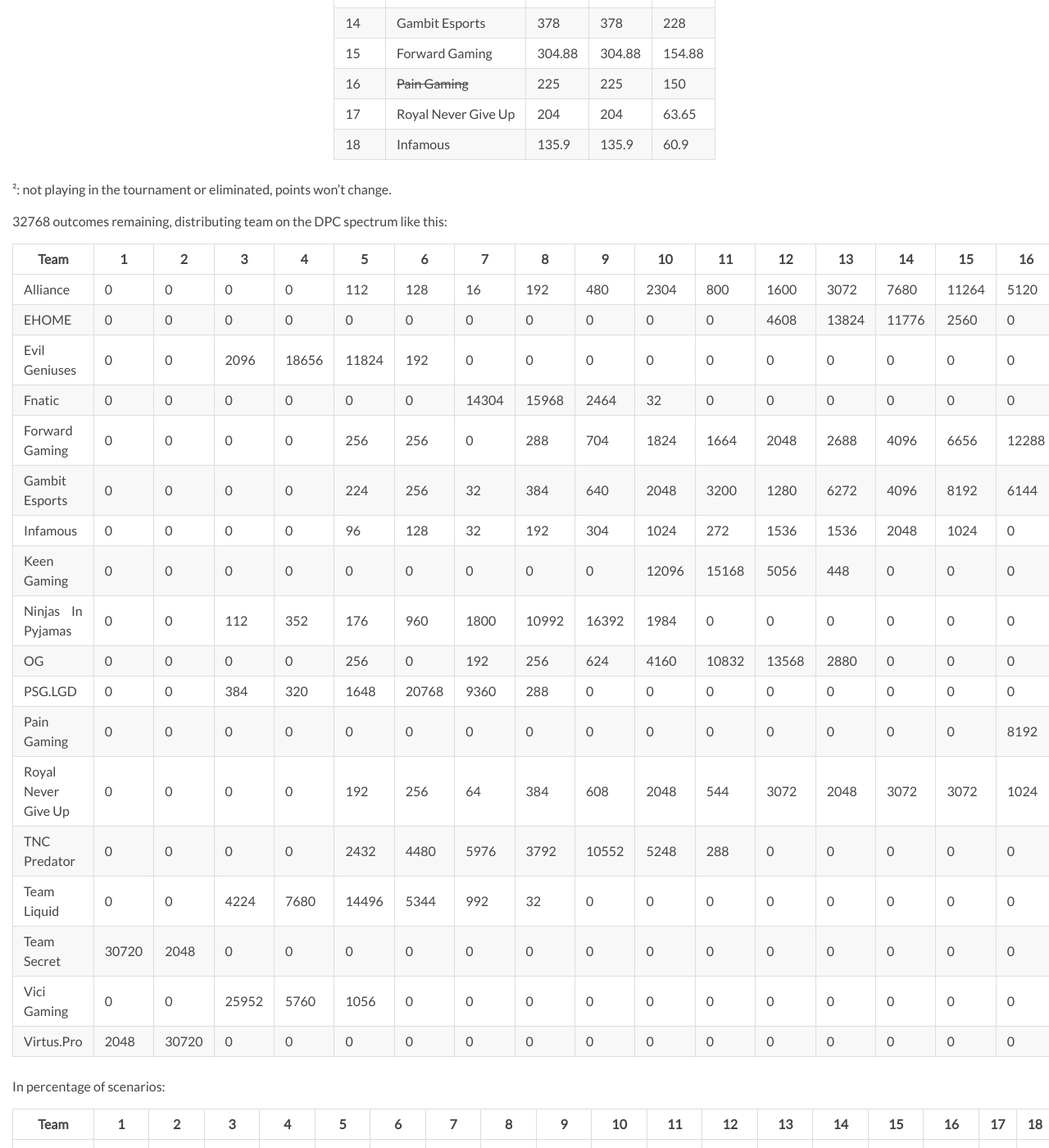
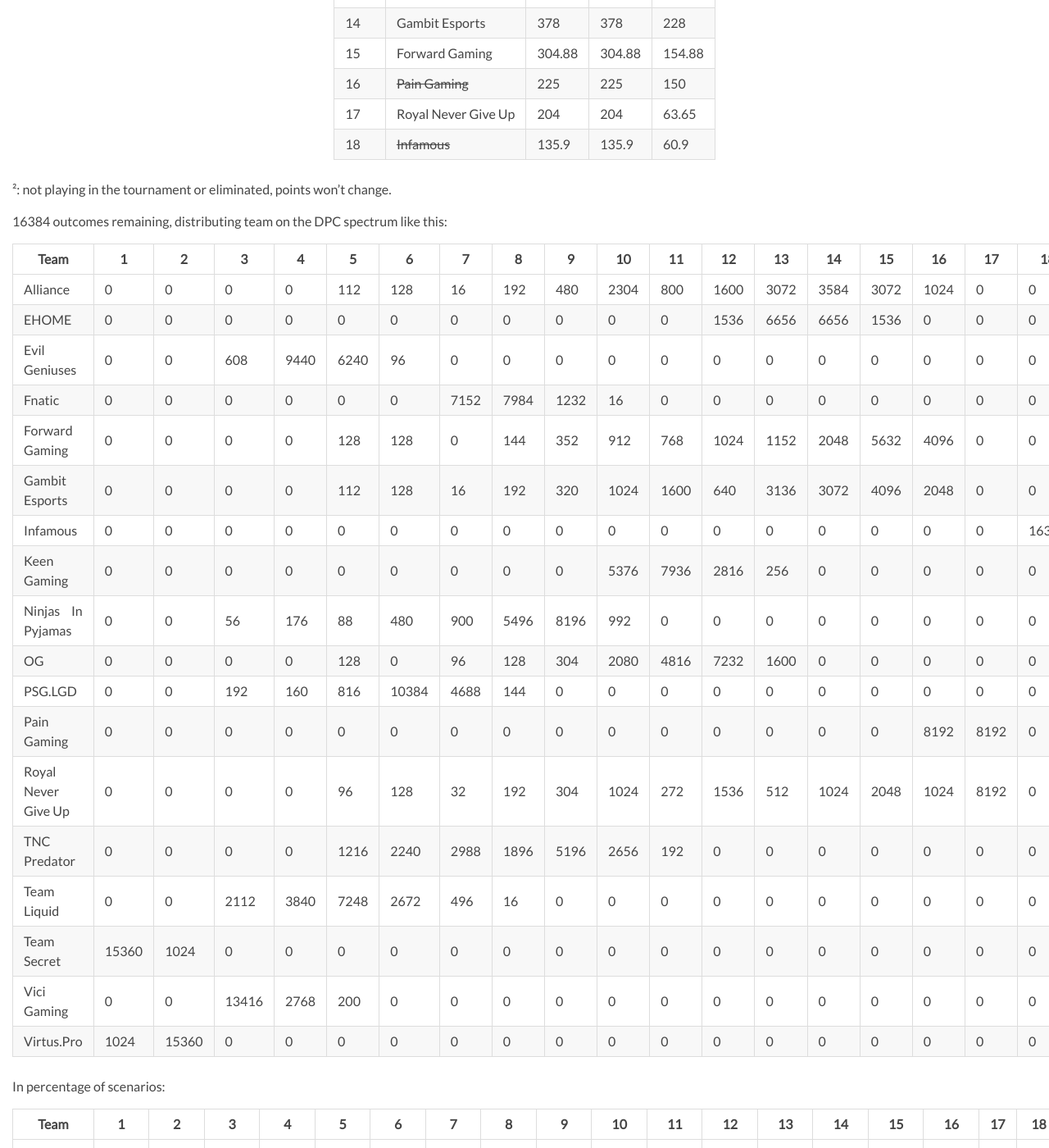
Before and after one commit to Philaeux/philaeux.github.io, a Jekyll site: the page built from _posts/2019-06-25-dpc-status.md, in a window 1280 px wide and 1400 px high, scrolled down 748 px. Shown: the whole window at 82% size. Built offline with Jekyll 4.4.1, drawn with Linux system fonts in a browser that asks for light colours; nearby versions of some CDN libraries; some of the changed text lies outside the part shown.

Commit message:
DPC 25 - Alliance Infamous

```diff
--- a/_posts/2019-06-25-dpc-status.md
+++ b/_posts/2019-06-25-dpc-status.md
@@ -23,80 +23,80 @@
 | 10 | Keen Gaming² | 1140 | 1140 | 1140 |
 | 11 | OG | 1023 | 1023 | 948 |
 | 12 | EHOME² | 629.6 | 629.6 | 629.6 |
-| 13 | Alliance | 454 | 454 | 379 |
+| 13 | Alliance | 529 | 454 | 379 |
 | 14 | Gambit Esports | 378 | 378 | 228 |
 | 15 | Forward Gaming | 304.88 | 304.88 | 154.88 |
 | 16 | ~~Pain Gaming~~ | 225 | 225 | 150 |
 | 17 | Royal Never Give Up | 204 | 204 | 63.65 |
-| 18 | Infamous | 135.9 | 135.9 | 60.9 |
+| 18 | ~~Infamous~~ | 135.9 | 135.9 | 60.9 |
 
 ²: not playing in the tournament or eliminated, points won't change.
 
-32768 outcomes remaining, distributing team on the DPC spectrum like this:
+16384 outcomes remaining, distributing team on the DPC spectrum like this:
 
 | Team | 1 | 2 | 3 | 4 | 5 | 6 | 7 | 8 | 9 | 10 | 11 | 12 | 13 | 14 | 15 | 16 | 17 | 18 |
 | ---- | ---- | ---- | ---- | ---- | ---- | ---- | ---- | ---- | ---- | ---- | ---- | ---- | ---- | ---- | ---- | ---- | ---- | ---- |
-| Alliance | 0 | 0 | 0 | 0 | 112 | 128 | 16 | 192 | 480 | 2304 | 800 | 1600 | 3072 | 7680 | 11264 | 5120 | 0 | 0 |
-| EHOME | 0 | 0 | 0 | 0 | 0 | 0 | 0 | 0 | 0 | 0 | 0 | 4608 | 13824 | 11776 | 2560 | 0 | 0 | 0 |
-| Evil Geniuses | 0 | 0 | 2096 | 18656 | 11824 | 192 | 0 | 0 | 0 | 0 | 0 | 0 | 0 | 0 | 0 | 0 | 0 | 0 |
-| Fnatic | 0 | 0 | 0 | 0 | 0 | 0 | 14304 | 15968 | 2464 | 32 | 0 | 0 | 0 | 0 | 0 | 0 | 0 | 0 |
-| Forward Gaming | 0 | 0 | 0 | 0 | 256 | 256 | 0 | 288 | 704 | 1824 | 1664 | 2048 | 2688 | 4096 | 6656 | 12288 | 0 | 0 |
-| Gambit Esports | 0 | 0 | 0 | 0 | 224 | 256 | 32 | 384 | 640 | 2048 | 3200 | 1280 | 6272 | 4096 | 8192 | 6144 | 0 | 0 |
-| Infamous | 0 | 0 | 0 | 0 | 96 | 128 | 32 | 192 | 304 | 1024 | 272 | 1536 | 1536 | 2048 | 1024 | 0 | 0 | 24576 |
-| Keen Gaming | 0 | 0 | 0 | 0 | 0 | 0 | 0 | 0 | 0 | 12096 | 15168 | 5056 | 448 | 0 | 0 | 0 | 0 | 0 |
-| Ninjas In Pyjamas | 0 | 0 | 112 | 352 | 176 | 960 | 1800 | 10992 | 16392 | 1984 | 0 | 0 | 0 | 0 | 0 | 0 | 0 | 0 |
-| OG | 0 | 0 | 0 | 0 | 256 | 0 | 192 | 256 | 624 | 4160 | 10832 | 13568 | 2880 | 0 | 0 | 0 | 0 | 0 |
-| PSG.LGD | 0 | 0 | 384 | 320 | 1648 | 20768 | 9360 | 288 | 0 | 0 | 0 | 0 | 0 | 0 | 0 | 0 | 0 | 0 |
-| Pain Gaming | 0 | 0 | 0 | 0 | 0 | 0 | 0 | 0 | 0 | 0 | 0 | 0 | 0 | 0 | 0 | 8192 | 24576 | 0 |
-| Royal Never Give Up | 0 | 0 | 0 | 0 | 192 | 256 | 64 | 384 | 608 | 2048 | 544 | 3072 | 2048 | 3072 | 3072 | 1024 | 8192 | 8192 |
-| TNC Predator | 0 | 0 | 0 | 0 | 2432 | 4480 | 5976 | 3792 | 10552 | 5248 | 288 | 0 | 0 | 0 | 0 | 0 | 0 | 0 |
-| Team Liquid | 0 | 0 | 4224 | 7680 | 14496 | 5344 | 992 | 32 | 0 | 0 | 0 | 0 | 0 | 0 | 0 | 0 | 0 | 0 |
-| Team Secret | 30720 | 2048 | 0 | 0 | 0 | 0 | 0 | 0 | 0 | 0 | 0 | 0 | 0 | 0 | 0 | 0 | 0 | 0 |
-| Vici Gaming | 0 | 0 | 25952 | 5760 | 1056 | 0 | 0 | 0 | 0 | 0 | 0 | 0 | 0 | 0 | 0 | 0 | 0 | 0 |
-| Virtus.Pro | 2048 | 30720 | 0 | 0 | 0 | 0 | 0 | 0 | 0 | 0 | 0 | 0 | 0 | 0 | 0 | 0 | 0 | 0 |
+| Alliance | 0 | 0 | 0 | 0 | 112 | 128 | 16 | 192 | 480 | 2304 | 800 | 1600 | 3072 | 3584 | 3072 | 1024 | 0 | 0 |
+| EHOME | 0 | 0 | 0 | 0 | 0 | 0 | 0 | 0 | 0 | 0 | 0 | 1536 | 6656 | 6656 | 1536 | 0 | 0 | 0 |
+| Evil Geniuses | 0 | 0 | 608 | 9440 | 6240 | 96 | 0 | 0 | 0 | 0 | 0 | 0 | 0 | 0 | 0 | 0 | 0 | 0 |
+| Fnatic | 0 | 0 | 0 | 0 | 0 | 0 | 7152 | 7984 | 1232 | 16 | 0 | 0 | 0 | 0 | 0 | 0 | 0 | 0 |
+| Forward Gaming | 0 | 0 | 0 | 0 | 128 | 128 | 0 | 144 | 352 | 912 | 768 | 1024 | 1152 | 2048 | 5632 | 4096 | 0 | 0 |
+| Gambit Esports | 0 | 0 | 0 | 0 | 112 | 128 | 16 | 192 | 320 | 1024 | 1600 | 640 | 3136 | 3072 | 4096 | 2048 | 0 | 0 |
+| Infamous | 0 | 0 | 0 | 0 | 0 | 0 | 0 | 0 | 0 | 0 | 0 | 0 | 0 | 0 | 0 | 0 | 0 | 16384 |
+| Keen Gaming | 0 | 0 | 0 | 0 | 0 | 0 | 0 | 0 | 0 | 5376 | 7936 | 2816 | 256 | 0 | 0 | 0 | 0 | 0 |
+| Ninjas In Pyjamas | 0 | 0 | 56 | 176 | 88 | 480 | 900 | 5496 | 8196 | 992 | 0 | 0 | 0 | 0 | 0 | 0 | 0 | 0 |
+| OG | 0 | 0 | 0 | 0 | 128 | 0 | 96 | 128 | 304 | 2080 | 4816 | 7232 | 1600 | 0 | 0 | 0 | 0 | 0 |
+| PSG.LGD | 0 | 0 | 192 | 160 | 816 | 10384 | 4688 | 144 | 0 | 0 | 0 | 0 | 0 | 0 | 0 | 0 | 0 | 0 |
+| Pain Gaming | 0 | 0 | 0 | 0 | 0 | 0 | 0 | 0 | 0 | 0 | 0 | 0 | 0 | 0 | 0 | 8192 | 8192 | 0 |
+| Royal Never Give Up | 0 | 0 | 0 | 0 | 96 | 128 | 32 | 192 | 304 | 1024 | 272 | 1536 | 512 | 1024 | 2048 | 1024 | 8192 | 0 |
+| TNC Predator | 0 | 0 | 0 | 0 | 1216 | 2240 | 2988 | 1896 | 5196 | 2656 | 192 | 0 | 0 | 0 | 0 | 0 | 0 | 0 |
+| Team Liquid | 0 | 0 | 2112 | 3840 | 7248 | 2672 | 496 | 16 | 0 | 0 | 0 | 0 | 0 | 0 | 0 | 0 | 0 | 0 |
+| Team Secret | 15360 | 1024 | 0 | 0 | 0 | 0 | 0 | 0 | 0 | 0 | 0 | 0 | 0 | 0 | 0 | 0 | 0 | 0 |
+| Vici Gaming | 0 | 0 | 13416 | 2768 | 200 | 0 | 0 | 0 | 0 | 0 | 0 | 0 | 0 | 0 | 0 | 0 | 0 | 0 |
+| Virtus.Pro | 1024 | 15360 | 0 | 0 | 0 | 0 | 0 | 0 | 0 | 0 | 0 | 0 | 0 | 0 | 0 | 0 | 0 | 0 |
 
 In percentage of scenarios:
 
 | Team | 1 | 2 | 3 | 4 | 5 | 6 | 7 | 8 | 9 | 10 | 11 | 12 | 13 | 14 | 15 | 16 | 17 | 18 |
 | ---- | ---- | ---- | ---- | ---- | ---- | ---- | ---- | ---- | ---- | ---- | ---- | ---- | ---- | ---- | ---- | ---- | ---- | ---- |
-| Alliance | 0 | 0 | 0 | 0 | 0.34 | 0.39 | 0.05 | 0.59 | 1.46 | 7.03 | 2.44 | 4.88 | 9.38 | 23.44 | 34.38 | 15.62 | 0 | 0 |
-| EHOME | 0 | 0 | 0 | 0 | 0 | 0 | 0 | 0 | 0 | 0 | 0 | 14.06 | 42.19 | 35.94 | 7.81 | 0 | 0 | 0 |
-| Evil Geniuses | 0 | 0 | 6.40 | 56.93 | 36.08 | 0.59 | 0 | 0 | 0 | 0 | 0 | 0 | 0 | 0 | 0 | 0 | 0 | 0 |
+| Alliance | 0 | 0 | 0 | 0 | 0.68 | 0.78 | 0.10 | 1.17 | 2.93 | 14.06 | 4.88 | 9.77 | 18.75 | 21.88 | 18.75 | 6.25 | 0 | 0 |
+| EHOME | 0 | 0 | 0 | 0 | 0 | 0 | 0 | 0 | 0 | 0 | 0 | 9.38 | 40.62 | 40.62 | 9.38 | 0 | 0 | 0 |
+| Evil Geniuses | 0 | 0 | 3.71 | 57.62 | 38.09 | 0.59 | 0 | 0 | 0 | 0 | 0 | 0 | 0 | 0 | 0 | 0 | 0 | 0 |
 | Fnatic | 0 | 0 | 0 | 0 | 0 | 0 | 43.65 | 48.73 | 7.52 | 0.10 | 0 | 0 | 0 | 0 | 0 | 0 | 0 | 0 |
-| Forward Gaming | 0 | 0 | 0 | 0 | 0.78 | 0.78 | 0 | 0.88 | 2.15 | 5.57 | 5.08 | 6.25 | 8.20 | 12.50 | 20.31 | 37.50 | 0 | 0 |
-| Gambit Esports | 0 | 0 | 0 | 0 | 0.68 | 0.78 | 0.10 | 1.17 | 1.95 | 6.25 | 9.77 | 3.91 | 19.14 | 12.50 | 25 | 18.75 | 0 | 0 |
-| Infamous | 0 | 0 | 0 | 0 | 0.29 | 0.39 | 0.10 | 0.59 | 0.93 | 3.12 | 0.83 | 4.69 | 4.69 | 6.25 | 3.12 | 0 | 0 | 75 |
-| Keen Gaming | 0 | 0 | 0 | 0 | 0 | 0 | 0 | 0 | 0 | 36.91 | 46.29 | 15.43 | 1.37 | 0 | 0 | 0 | 0 | 0 |
+| Forward Gaming | 0 | 0 | 0 | 0 | 0.78 | 0.78 | 0 | 0.88 | 2.15 | 5.57 | 4.69 | 6.25 | 7.03 | 12.50 | 34.38 | 25 | 0 | 0 |
+| Gambit Esports | 0 | 0 | 0 | 0 | 0.68 | 0.78 | 0.10 | 1.17 | 1.95 | 6.25 | 9.77 | 3.91 | 19.14 | 18.75 | 25 | 12.50 | 0 | 0 |
+| Infamous | 0 | 0 | 0 | 0 | 0 | 0 | 0 | 0 | 0 | 0 | 0 | 0 | 0 | 0 | 0 | 0 | 0 | 100 |
+| Keen Gaming | 0 | 0 | 0 | 0 | 0 | 0 | 0 | 0 | 0 | 32.81 | 48.44 | 17.19 | 1.56 | 0 | 0 | 0 | 0 | 0 |
 | Ninjas In Pyjamas | 0 | 0 | 0.34 | 1.07 | 0.54 | 2.93 | 5.49 | 33.54 | 50.02 | 6.05 | 0 | 0 | 0 | 0 | 0 | 0 | 0 | 0 |
-| OG | 0 | 0 | 0 | 0 | 0.78 | 0 | 0.59 | 0.78 | 1.90 | 12.70 | 33.06 | 41.41 | 8.79 | 0 | 0 | 0 | 0 | 0 |
-| PSG.LGD | 0 | 0 | 1.17 | 0.98 | 5.03 | 63.38 | 28.56 | 0.88 | 0 | 0 | 0 | 0 | 0 | 0 | 0 | 0 | 0 | 0 |
-| Pain Gaming | 0 | 0 | 0 | 0 | 0 | 0 | 0 | 0 | 0 | 0 | 0 | 0 | 0 | 0 | 0 | 25 | 75 | 0 |
-| Royal Never Give Up | 0 | 0 | 0 | 0 | 0.59 | 0.78 | 0.20 | 1.17 | 1.86 | 6.25 | 1.66 | 9.38 | 6.25 | 9.38 | 9.38 | 3.12 | 25 | 25 |
-| TNC Predator | 0 | 0 | 0 | 0 | 7.42 | 13.67 | 18.24 | 11.57 | 32.20 | 16.02 | 0.88 | 0 | 0 | 0 | 0 | 0 | 0 | 0 |
+| OG | 0 | 0 | 0 | 0 | 0.78 | 0 | 0.59 | 0.78 | 1.86 | 12.70 | 29.39 | 44.14 | 9.77 | 0 | 0 | 0 | 0 | 0 |
+| PSG.LGD | 0 | 0 | 1.17 | 0.98 | 4.98 | 63.38 | 28.61 | 0.88 | 0 | 0 | 0 | 0 | 0 | 0 | 0 | 0 | 0 | 0 |
+| Pain Gaming | 0 | 0 | 0 | 0 | 0 | 0 | 0 | 0 | 0 | 0 | 0 | 0 | 0 | 0 | 0 | 50 | 50 | 0 |
+| Royal Never Give Up | 0 | 0 | 0 | 0 | 0.59 | 0.78 | 0.20 | 1.17 | 1.86 | 6.25 | 1.66 | 9.38 | 3.12 | 6.25 | 12.50 | 6.25 | 50 | 0 |
+| TNC Predator | 0 | 0 | 0 | 0 | 7.42 | 13.67 | 18.24 | 11.57 | 31.71 | 16.21 | 1.17 | 0 | 0 | 0 | 0 | 0 | 0 | 0 |
 | Team Liquid | 0 | 0 | 12.89 | 23.44 | 44.24 | 16.31 | 3.03 | 0.10 | 0 | 0 | 0 | 0 | 0 | 0 | 0 | 0 | 0 | 0 |
 | Team Secret | 93.75 | 6.25 | 0 | 0 | 0 | 0 | 0 | 0 | 0 | 0 | 0 | 0 | 0 | 0 | 0 | 0 | 0 | 0 |
-| Vici Gaming | 0 | 0 | 79.20 | 17.58 | 3.22 | 0 | 0 | 0 | 0 | 0 | 0 | 0 | 0 | 0 | 0 | 0 | 0 | 0 |
+| Vici Gaming | 0 | 0 | 81.88 | 16.89 | 1.22 | 0 | 0 | 0 | 0 | 0 | 0 | 0 | 0 | 0 | 0 | 0 | 0 | 0 |
 | Virtus.Pro | 6.25 | 93.75 | 0 | 0 | 0 | 0 | 0 | 0 | 0 | 0 | 0 | 0 | 0 | 0 | 0 | 0 | 0 | 0 |
 
 Top 12 secured outcomes
 
-| Team | Outcomes | % |
+| Team | Outcomes | TOP12 % |
 | ---- | ---- | ---- |
-| Alliance | 5632 | 17.19% |
-| EHOME | 4608 | 14.06% |
-| **Evil Geniuses** | 32768 | 100% |
-| **Fnatic** | 32768 | 100% |
-| Forward Gaming | 7040 | 21.48% |
-| Gambit Esports | 8064 | 24.61% |
-| Infamous | 3584 | 10.94% |
-| Keen Gaming | 32320 | 98.63% |
-| **Ninjas In Pyjamas** | 32768 | 100% |
-| OG | 29888 | 91.21% |
-| **PSG.LGD** | 32768 | 100% |
+| Alliance | 5632 | 34.38% |
+| EHOME | 1536 | 9.38% |
+| **Evil Geniuses** | 16384 | 100% |
+| **Fnatic** | 16384 | 100% |
+| Forward Gaming | 3456 | 21.09% |
+| Gambit Esports | 4032 | 24.61% |
+| ~~Infamous~~ | 0 | 0% |
+| Keen Gaming | 16128 | 98.44% |
+| **Ninjas In Pyjamas** | 16384 | 100% |
+| OG | 14784 | 90.23% |
+| **PSG.LGD** | 16384 | 100% |
 | ~~Pain Gaming~~ | 0 | 0% |
-| Royal Never Give Up | 7168 | 21.88% |
-| **TNC Predator** | 32768 | 100% |
-| **Team Liquid** | 32768 | 100% |
-| **Team Secret** | 32768 | 100% |
-| **Vici Gaming** | 32768 | 100% |
-| **Virtus.Pro** | 32768 | 100% |
+| Royal Never Give Up | 3584 | 21.88% |
+| **TNC Predator** | 16384 | 100% |
+| **Team Liquid** | 16384 | 100% |
+| **Team Secret** | 16384 | 100% |
+| **Vici Gaming** | 16384 | 100% |
+| **Virtus.Pro** | 16384 | 100% |
```
Also changed, not shown: other parts of _posts/2019-06-25-dpc-status.md (+1 -1 lines).
